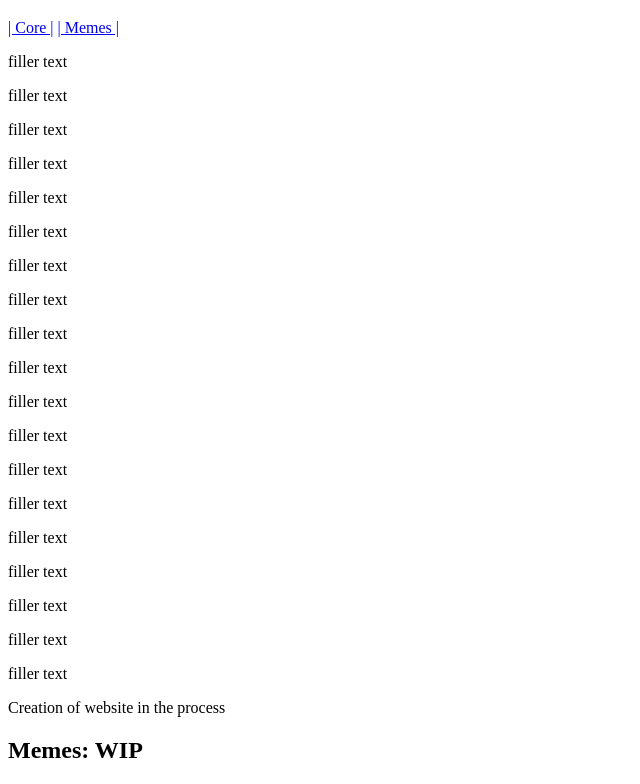
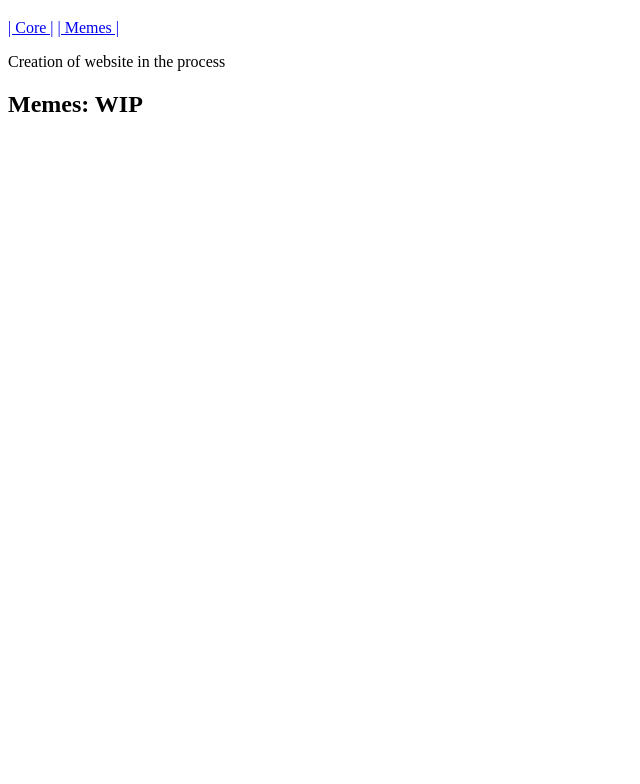
Before and after one commit to Chaseaye23/Chaseaye23.github.io, a plain HTML site: page index.html in a window 1280 px wide. Shown: the part 61-845 px from the top of the page, without its empty margins (0-640 px from the left). After the commit the page ends 800 px from the top, so only its background shows below. Drawn offline with Linux system fonts and the light colour scheme.

Commit message:
Removed Filler Text

```diff
--- a/index.html
+++ b/index.html
@@ -6,25 +6,6 @@
 	<a class="active" href="#top">| Core |</a>
 	<a href="#memes">| Memes |</a>
 </div>
-	<p>filler text</p>
-	<p>filler text</p>
-	<p>filler text</p>
-	<p>filler text</p>
-	<p>filler text</p>
-	<p>filler text</p>
-	<p>filler text</p>
-	<p>filler text</p>
-	<p>filler text</p>
-	<p>filler text</p>
-	<p>filler text</p>
-	<p>filler text</p>
-	<p>filler text</p>
-	<p>filler text</p>
-	<p>filler text</p>
-	<p>filler text</p>
-	<p>filler text</p>
-	<p>filler text</p>
-	<p>filler text</p>
 
 
 
```
